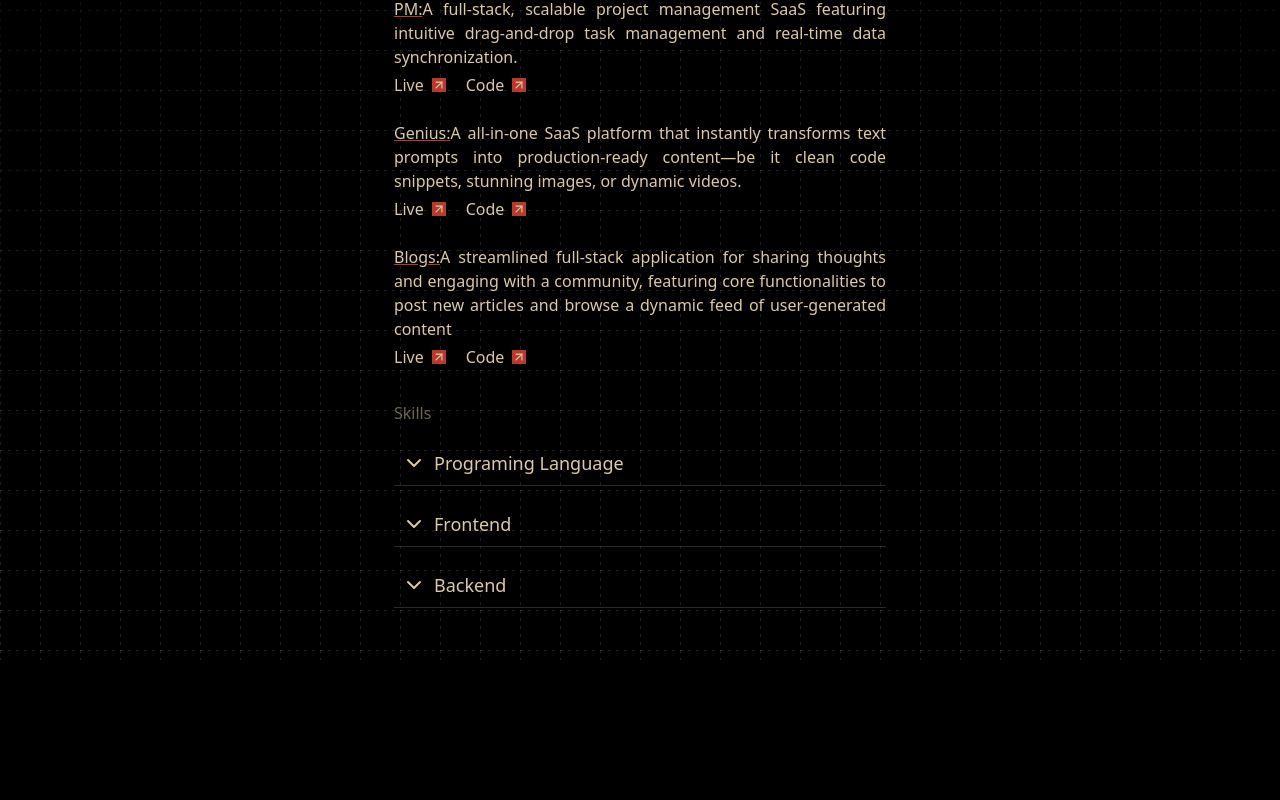
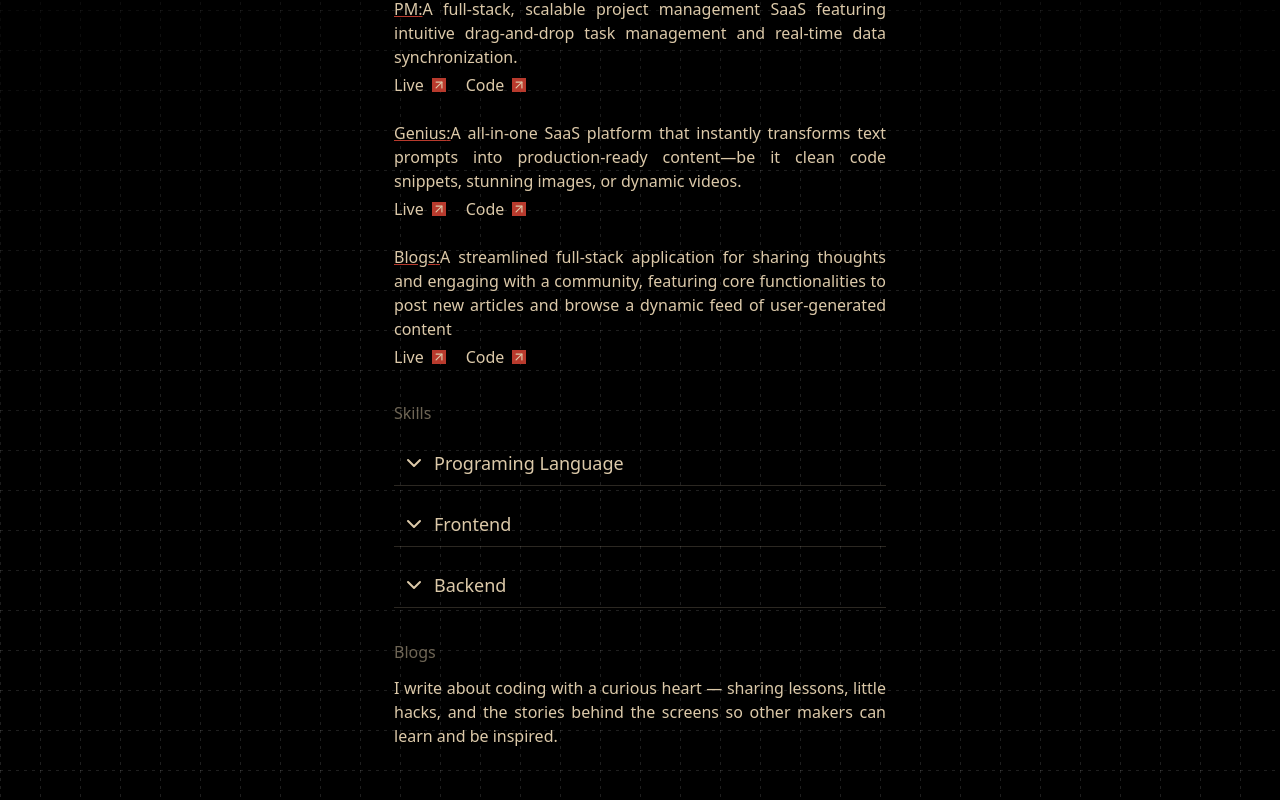
Before and after one commit to aryankumar07/tarnished, a Next.js app: page / in a window 1280 px wide. Shown: the part 830-1630 px from the top of the page. Before the commit the page ends 1490 px from the top, so only its background shows below. Built offline with nearby package versions, Linux system fonts and the light colour scheme.

Commit message:
feat: add blogs section

```diff
--- /dev/null
+++ b/components/blogs.tsx
@@ -0,0 +1,10 @@
+const Blogs = () => {
+  return (
+    <div className="flex flex-col justify-start items-start gap-3">
+      <h1 className="text-foreground/50" >Blogs</h1>
+      <p className="text-justify" > I write about coding with a curious heart — sharing lessons, little hacks, and the stories behind the screens so other makers can learn and be inspired. </p>
+    </div>
+  )
+}
+
+export default Blogs
--- a/src/app/page.tsx
+++ b/src/app/page.tsx
@@ -8,6 +8,7 @@ import Contacts from "../../components/contacts"
 import Experiences from "../../components/experiences"
 import Projects from "../../components/projects"
 import Skills from "../../components/skills"
+import Blogs from "../../components/blogs"
 
 
 gsap.registerPlugin(useGSAP);
@@ -33,9 +34,12 @@ export default function Home() {
             <Experiences />
             <Projects />
             <Skills />
+            <Blogs />
           </div>
         </div>
       </div >
+      <div className="absolute inset-0 m-0 p-0 flex justify-center items-center">
+      </div>
     </BackgroundSelector >
   )
 }
```
